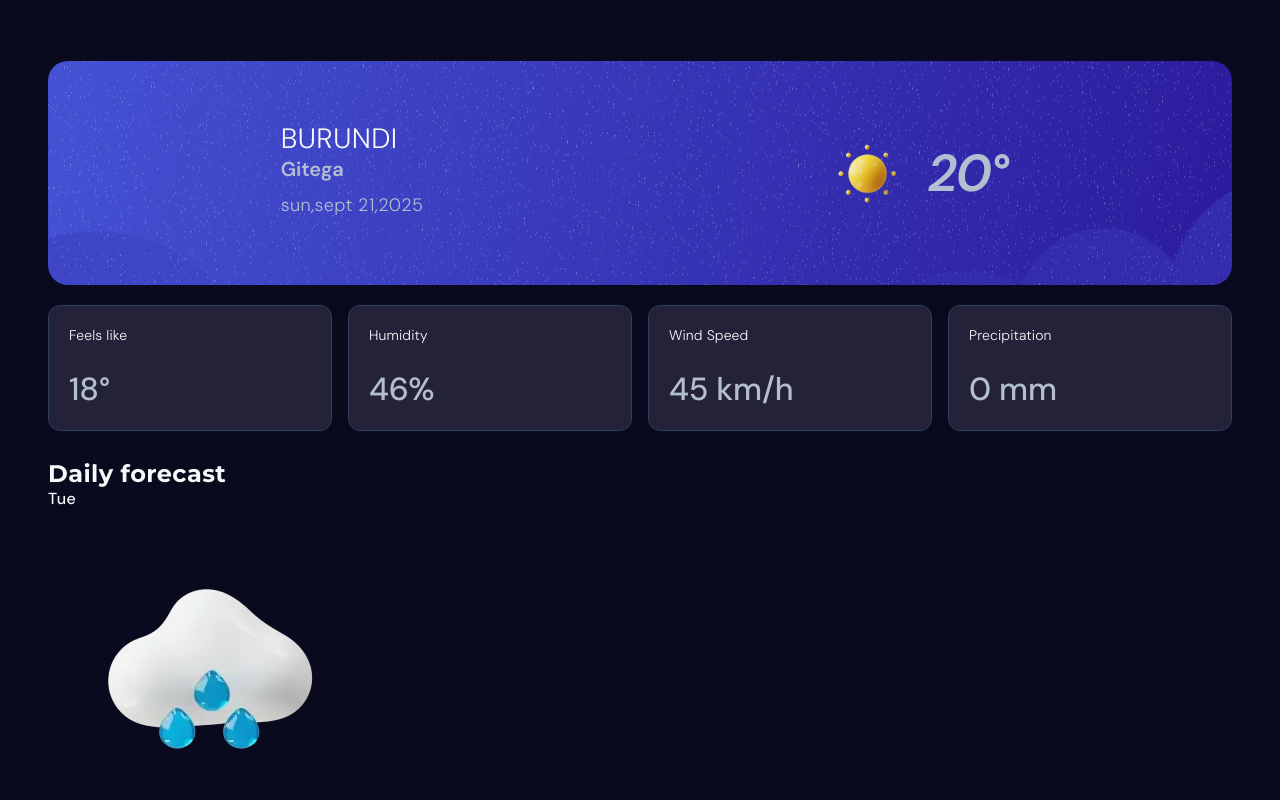
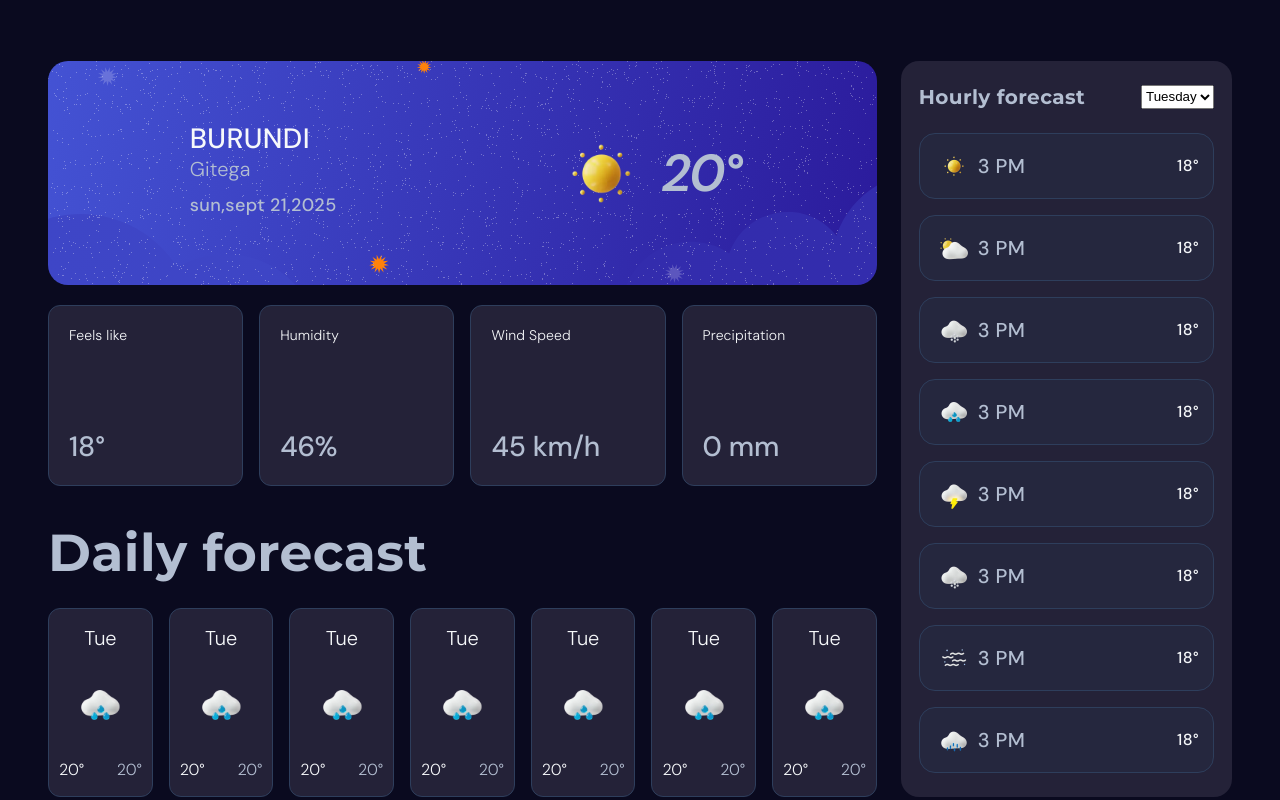
Before and after one commit to eyanobing14/weather-app-main, a plain HTML site: page index.html in a window 1280 px wide. Shown: the part 327-1127 px from the top of the page. Drawn offline with Linux system fonts and the light colour scheme; files whose address does not match are found by name.

Commit message:
beforeCoreLogic

```diff
--- a/index.html
+++ b/index.html
@@ -29,7 +29,6 @@
       </div>
     </header>
 
-    <main id="main">
     <main id="main" class="main">
       <section class="hero wrapper">
         <div class="hero--content">
@@ -47,8 +46,10 @@
         </div>
       </section>
 
-      <!--Current Location weather Section-->
-      <section class="current wrapper">
+      <div class="wrapper">
+        <div class="main-stack">
+          <div class="main--stack-left">
+            <section class="current">
               <h2 class="visually--hidden">Current Location Temperature</h2>
               <div class="current--weather">
                 <div class="current--location">
@@ -71,31 +72,34 @@
                 </div>
               </div>
               <div class="current--conditions">
-          <div class="current--condition">
+                <div class="block current--condition">
                   <p class="current--condition-title">Feels like</p>
                   <p id="feelsLike" class="current--condition-value">18&deg;</p>
                 </div>
-          <div class="current--condition">
+                <div class="block current--condition">
                   <p class="current--condition-title">Humidity</p>
                   <p id="humidity" class="current--condition-value">46%</p>
                 </div>
-          <div class="current--condition">
+                <div class="block current--condition">
                   <p class="current--condition-title">Wind Speed</p>
                   <p id="wind" class="current--condition-value">45 km/h</p>
                 </div>
-          <div class="current--condition">
+                <div class="block current--condition">
                   <p class="current--condition-title">Precipitation</p>
-            <p id="precipitation" class="current--condition-value">0 mm</p>
+                  <p id="precipitation" class="current--condition-value">
+                    0 mm
+                  </p>
                 </div>
               </div>
             </section>
-      <section class="daily wrapper">
+            <section class="daily">
               <h2 class="section--title daily--title">Daily forecast</h2>
               <div class="daily--forecast">
-          <div class="daily--day">
+                <div class="daily--day block">
                   <p class="daily--day-title">Tue</p>
                   <img
                     src="/assets/images/icon-rain.webp"
+                    class="daily--day-img"
                     alt=""
                     width="320"
                     height="320"
@@ -105,10 +109,11 @@
                     <p class="daily--day-low">20&deg;</p>
                   </div>
                 </div>
-          <div class="daily--day">
+                <div class="daily--day block">
                   <p class="daily--day-title">Tue</p>
                   <img
                     src="/assets/images/icon-rain.webp"
+                    class="daily--day-img"
                     alt=""
                     width="320"
                     height="320"
@@ -118,10 +123,11 @@
                     <p class="daily--day-low">20&deg;</p>
                   </div>
                 </div>
-          <div class="daily--day">
+                <div class="daily--day block">
                   <p class="daily--day-title">Tue</p>
                   <img
                     src="/assets/images/icon-rain.webp"
+                    class="daily--day-img"
                     alt=""
                     width="320"
                     height="320"
@@ -131,10 +137,11 @@
                     <p class="daily--day-low">20&deg;</p>
                   </div>
                 </div>
-          <div class="daily--day">
+                <div class="daily--day block">
                   <p class="daily--day-title">Tue</p>
                   <img
                     src="/assets/images/icon-rain.webp"
+                    class="daily--day-img"
                     alt=""
                     width="320"
                     height="320"
@@ -144,10 +151,11 @@
                     <p class="daily--day-low">20&deg;</p>
                   </div>
                 </div>
-          <div class="daily--day">
+                <div class="daily--day block">
                   <p class="daily--day-title">Tue</p>
                   <img
                     src="/assets/images/icon-rain.webp"
+                    class="daily--day-img"
                     alt=""
                     width="320"
                     height="320"
@@ -157,10 +165,11 @@
                     <p class="daily--day-low">20&deg;</p>
                   </div>
                 </div>
-          <div class="daily--day">
+                <div class="daily--day block">
                   <p class="daily--day-title">Tue</p>
                   <img
                     src="/assets/images/icon-rain.webp"
+                    class="daily--day-img"
                     alt=""
                     width="320"
                     height="320"
@@ -170,10 +179,11 @@
                     <p class="daily--day-low">20&deg;</p>
                   </div>
                 </div>
-          <div class="daily--day">
+                <div class="daily--day block">
                   <p class="daily--day-title">Tue</p>
                   <img
                     src="/assets/images/icon-rain.webp"
+                    class="daily--day-img"
                     alt=""
                     width="320"
                     height="320"
@@ -185,15 +195,18 @@
                 </div>
               </div>
             </section>
-      <section class="hourly wrapper">
+          </div>
+          <section class="hourly">
+            <div class="hourly--content">
               <div class="hourly--header">
                 <h2 class="section--title hourly--title">Hourly forecast</h2>
-          <select name="hourly-day" id="hourlyDay">
-            <option value="">Tuesday</option>
+                <select name="hourly-day" id="hourlyDay" class="hourly--select">
+                  <option value="" class="hourly--select-day">Tuesday</option>
                 </select>
               </div>
               <div class="hourly--hours">
                 <div class="hourly--hour">
+                  <div class="hourly--hour-left">
                     <img
                       class="hourly--hour-icon"
                       src="assets/images/icon-sunny.webp"
@@ -202,9 +215,11 @@
                       alt="Sunny"
                     />
                     <p class="hourly--hour-time">3 PM</p>
+                  </div>
                   <p class="hourly--hour-temp">18&deg;</p>
                 </div>
                 <div class="hourly--hour">
+                  <div class="hourly--hour-left">
                     <img
                       class="hourly--hour-icon"
                       src="assets/images/icon-partly-cloudy.webp"
@@ -213,9 +228,11 @@
                       alt="Partly Cloudy"
                     />
                     <p class="hourly--hour-time">3 PM</p>
+                  </div>
                   <p class="hourly--hour-temp">18&deg;</p>
                 </div>
                 <div class="hourly--hour">
+                  <div class="hourly--hour-left">
                     <img
                       class="hourly--hour-icon"
                       src="assets/images/icon-snow.webp"
@@ -224,9 +241,11 @@
                       alt="Cloudy"
                     />
                     <p class="hourly--hour-time">3 PM</p>
+                  </div>
                   <p class="hourly--hour-temp">18&deg;</p>
                 </div>
                 <div class="hourly--hour">
+                  <div class="hourly--hour-left">
                     <img
                       class="hourly--hour-icon"
                       src="assets/images/icon-rain.webp"
@@ -235,9 +254,11 @@
                       alt="Rain"
                     />
                     <p class="hourly--hour-time">3 PM</p>
+                  </div>
                   <p class="hourly--hour-temp">18&deg;</p>
                 </div>
                 <div class="hourly--hour">
+                  <div class="hourly--hour-left">
                     <img
                       class="hourly--hour-icon"
                       src="assets/images/icon-storm.webp"
@@ -246,9 +267,11 @@
                       alt="Storm"
                     />
                     <p class="hourly--hour-time">3 PM</p>
+                  </div>
                   <p class="hourly--hour-temp">18&deg;</p>
                 </div>
                 <div class="hourly--hour">
+                  <div class="hourly--hour-left">
                     <img
                       class="hourly--hour-icon"
                       src="assets/images/icon-snow.webp"
@@ -257,9 +280,11 @@
                       alt="Snow"
                     />
                     <p class="hourly--hour-time">3 PM</p>
+                  </div>
                   <p class="hourly--hour-temp">18&deg;</p>
                 </div>
                 <div class="hourly--hour">
+                  <div class="hourly--hour-left">
                     <img
                       class="hourly--hour-icon"
                       src="assets/images/icon-fog.webp"
@@ -268,9 +293,11 @@
                       alt="Fog"
                     />
                     <p class="hourly--hour-time">3 PM</p>
+                  </div>
                   <p class="hourly--hour-temp">18&deg;</p>
                 </div>
                 <div class="hourly--hour">
+                  <div class="hourly--hour-left">
                     <img
                       class="hourly--hour-icon"
                       src="assets/images/icon-drizzle.webp"
@@ -279,10 +306,14 @@
                       alt="Drizzle"
                     />
                     <p class="hourly--hour-time">3 PM</p>
+                  </div>
                   <p class="hourly--hour-temp">18&deg;</p>
                 </div>
               </div>
+            </div>
           </section>
+        </div>
+      </div>
     </main>
     <!-- Units
 
--- a/style.css
+++ b/style.css
@@ -50,7 +50,7 @@
   :root {
     --c-neutral-900: #0a0a1f;
     --c-neutral-800: #242238;
-    --c-neutral-700: #22304a;
+    --c-neutral-700: #272b43a3;
     --c-neutral-600: #2e3e5c;
     --c-neutral-300: #6c7a92;
     --c-neutral-200: #b3bed1;
@@ -161,7 +161,17 @@
   }
   .main {
     display: grid;
-    gap: calc(28 / 16 * 1rem);
+    gap: calc(36 / 16 * 1rem);
+  }
+  .block {
+    background-color: var(--color-box-bg-dark);
+    border-radius: 12px;
+    border: 1px solid var(--color-box-bg-light);
+    font-size: var(--fs-16);
+    letter-spacing: -0.125px;
+    font-weight: 300;
+    display: grid;
+    gap: 24px;
   }
 }
 @layer component {
@@ -183,6 +193,9 @@
     .header--dropdown {
       width: calc(90 / 16 * 1rem);
     }
+  }
+  .main-stack {
+    padding-block-end: 24px;
   }
   .hero {
     .hero--content {
@@ -209,7 +222,7 @@
       gap: calc(12 / 16 * 1rem) 1rem;
 
       @media (width >= calc(700 / 16 * 1rem)) {
-        grid-template-columns: repeat(2, 1fr);
+        grid-template-columns: 1fr 30%;
         width: 60%;
       }
     }
@@ -262,8 +275,6 @@
     }
   }
   .current {
-    margin-block-start: 36px;
-
     .current--weather {
       background-image: url(assets/images/bg-today-small.svg);
       background-repeat: no-repeat;
@@ -289,7 +300,7 @@
       }
     }
     .current--location {
-      font-weight: 300;
+      font-weight: 500;
       letter-spacing: 0.8;
     }
     .current--city {
@@ -302,9 +313,9 @@
       span {
         color: var(--color-text-lv2);
         font-size: var(--fs-20);
-        font-weight: 600;
+        font-weight: 300;
         text-transform: capitalize;
-        letter-spacing: -0.125px;
+        letter-spacing: 0.125px;
       }
       br {
         width: 0;
@@ -341,24 +352,157 @@
       }
     }
     .current--condition {
-      background-color: var(--color-box-bg-dark);
       padding: 20px;
-      border-radius: 12px;
-      border: 1px solid var(--color-box-bg-light);
-      font-size: var(--fs-16);
-      letter-spacing: -0.125px;
-      font-weight: 300;
-      display: grid;
-      gap: 24px;
     }
     .current--condition-title {
       font-size: var(--fs-14);
       letter-spacing: 0.125px;
     }
     .current--condition-value {
-      font-size: var(--fontSize-box-value);
+      font-size: var(--fs-28);
       font-weight: 500;
+      color: var(--color-text-lv2);
+      @media (width >=calc(700 / 16 * 1rem)) {
+        font-size: var(--fs-28);
+      }
+    }
+  }
+  .daily {
+    margin-block-start: 24px;
+    .daily--title {
+      font-weight: 600;
+      letter-spacing: 0.4px;
+      color: var(--color-text-lv2);
+      padding-block-end: 24px;
+    }
+    .daily--forecast {
+      display: grid;
+      grid-template-columns: repeat(3, 1fr);
+      gap: 16px;
+      @media (width >= calc(700 / 16 * 1rem)) {
+        grid-template-columns: repeat(7, 1fr);
+      }
+    }
+    .daily--day {
+      display: grid;
+      justify-items: center;
+      padding: 16px 10px;
+      text-align: center;
+    }
+    .daily--day-title {
+      font-size: var(--fontSize-forecast-title);
+    }
+    .daily--day-img {
+      width: 60px;
+      height: auto;
+    }
+    .daily--day-temps {
+      justify-self: stretch;
+      font-size: var(--fontSize-forecast-temp);
+      display: flex;
+      justify-content: space-between;
+
+      /* gap: calc(20 / 16 * 01rem); */
+    }
+    .daily--day-low {
+      color: var(--color-text-lv2);
+    }
+    .daily--day-high {
+    }
+  }
+  .hourly {
+    display: grid;
+    justify-items: center;
+    margin-block-start: 36px;
+    .hourly--content {
+      background-color: var(--color-box-bg-dark);
+      padding: 24px 18px;
+      border-radius: 18px;
+      width: 100%;
+      @media (width >= calc(700 / 16 * 1rem)) {
+        width: 80%;
+      }
+    }
+    .hourly--header {
+      display: flex;
+      justify-content: space-between;
+      margin-block-end: 24px;
+    }
+    .hourly--title {
+      font-weight: 600;
+      letter-spacing: 0.4px;
+      color: var(--color-text-lv2);
+    }
+    .hourly--select {
+    }
+    .hourly--select-day {
+    }
+    .hourly--hours {
+      display: grid;
+      gap: 16px;
+    }
+    .hourly--hour {
+      border: 1.6px solid var(--color-box-bg-light);
+      background-color: var(--color-box-bg-md);
+      border-radius: 16px;
+      padding: 12px 14px;
+      display: flex;
+      justify-content: space-between;
+      align-items: center;
+    }
+    .hourly--hour-left {
+      display: flex;
+      align-items: center;
+      gap: 4px;
+    }
+    .hourly--hour-icon {
+      width: 40px;
+      height: auto;
+    }
+    .hourly--hour-temp {
+    }
+    .hourly--hour-time {
+      font-size: var(--fontSize-forecast-hour);
       color: var(--color-text-lv2);
     }
   }
 }
+@media (width >= 960px) {
+  .main {
+    gap: calc(64 / 16 * 1rem);
+  }
+  .main-stack {
+    display: grid;
+    grid-template-columns: 70% 1fr;
+    padding-block-end: 36px;
+    gap: 24px;
+  }
+  .hourly--content {
+    width: 100%;
+  }
+  .current {
+    margin: 0;
+  }
+  .current--condition {
+    display: flex;
+    flex-direction: column;
+    justify-content: space-between;
+    gap: 84px;
+  }
+  .main--stack-left {
+    display: grid;
+  }
+  .daily--title {
+    padding-block-end: 24px;
+    font-size: var(--fs-52);
+  }
+  .hourly {
+    margin: 0;
+    .hourly--title {
+      font-size: var(--fs-20);
+    }
+  }
+  .daily {
+    align-self: flex-end;
+  }
+}
```
Lines whose indentation alone changed are shown as unchanged.
